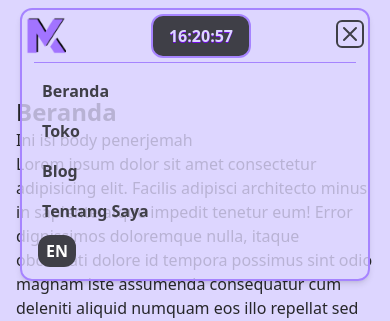
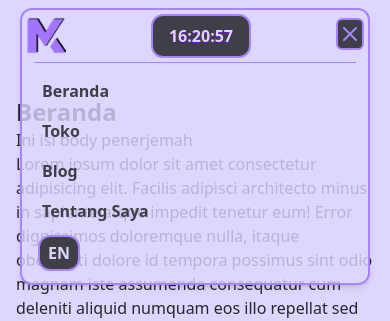
Before and after one commit to miikun66/portfolio, a React (Vite) app: page / in a window 390 px wide. Both pictures are taken after a click on the button 350 px from the left and 34 px from the top of the page. Shown: the top 321 px of the page. Built offline with nearby package versions, Linux system fonts and the light colour scheme.

Commit message:
perbaiki hamburger final

```diff
--- a/src/components/Header.jsx
+++ b/src/components/Header.jsx
@@ -57,7 +57,7 @@ function Header() {
         <div className="md:hidden">
           <button
             onClick={() => setIsOpen(!isOpen)}
-            className="text-[var(--bgDark)] hover:text-violet-700 focus:outline-none cursor-pointer border-2 rounded-md"
+            className="border-2 border-violet-400 focus:outline-2 focus:outline-offset-2 focus:outline-violet-400 hover:text-purple-400 transition duration-300 focus:outline-none text-violet-400 bg-[var(--bgDark)] h-8 cursor-pointer rounded-md"
           >
             <svg
               className="w-6 h-6"
--- a/src/components/ToggleLanguage.jsx
+++ b/src/components/ToggleLanguage.jsx
@@ -7,7 +7,7 @@ function ToggleLanguage() {
   return (
     <button
       onClick={toggleLanguage}
-      className="bg-[var(--bgDark)] focus:outline-2 focus:outline-offset-2 focus:outline-violet-400 hover:bg-violet-700 text-white font-bold lg:py-2 lg:px-4 px-2 py-1 rounded-xl cursor-pointer lg:w-15 lg:h-10"
+      className="bg-[var(--bgDark)] border-2 border-violet-400 focus:outline-2 focus:outline-offset-2 focus:outline-violet-400 hover:text-purple-400 transition duration-300 text-[var(--secondColor)] font-bold lg:py-2 lg:px-4 px-2 py-1 rounded-xl cursor-pointer lg:w-15 lg:h-10"
     >
       {language === "id" ? "EN" : "ID"}
     </button>
```
